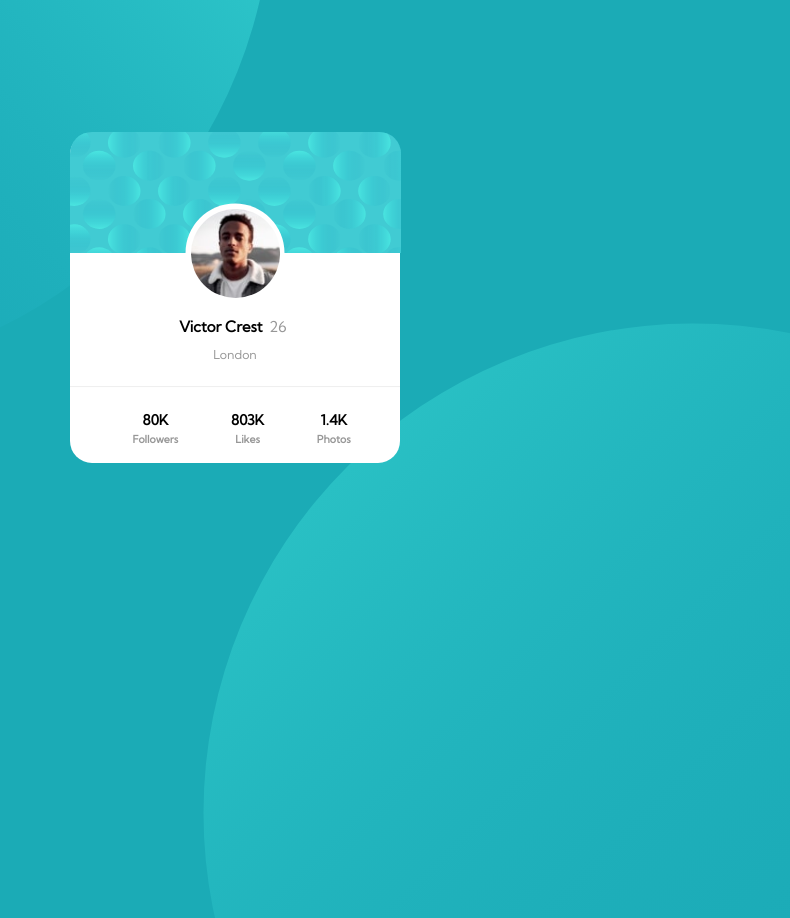
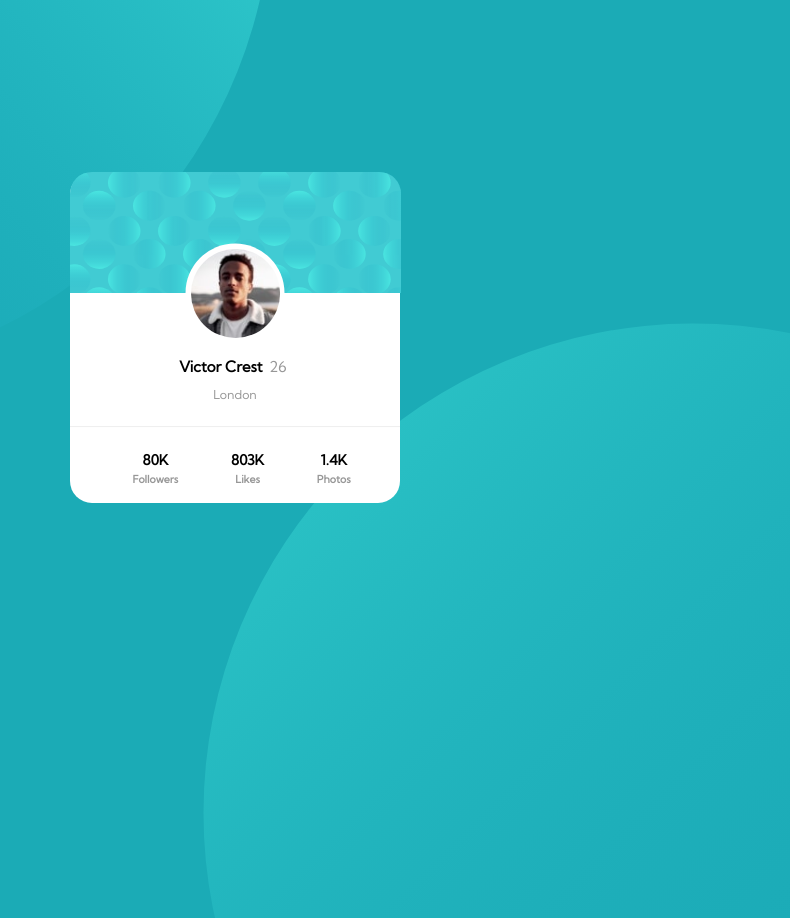
Before and after one commit to marcus-ko/profile-card-component, a plain HTML site: page index.html in a window 1280 px wide. Shown: the top 918 px of the page, without its empty margins (405-1195 px from the left). Drawn offline with Linux system fonts and the light colour scheme.

Commit message:
update to top and transform

```diff
--- a/styles/app.css
+++ b/styles/app.css
@@ -28,8 +28,6 @@ body {
   height: 400px;
   border-radius: 20px;
   background-color: #fff;
-  top: 180px;
-  transform: scale(1.1)
 }
 
 .card--profile {
@@ -145,7 +143,8 @@ body {
     height: 300px;
     border-radius: 20px;
     background-color: #fff;
-    top: 140px;
+    top: 180px;
+    transform: scale(1.1)
   }
 
   .card--profile {
```
